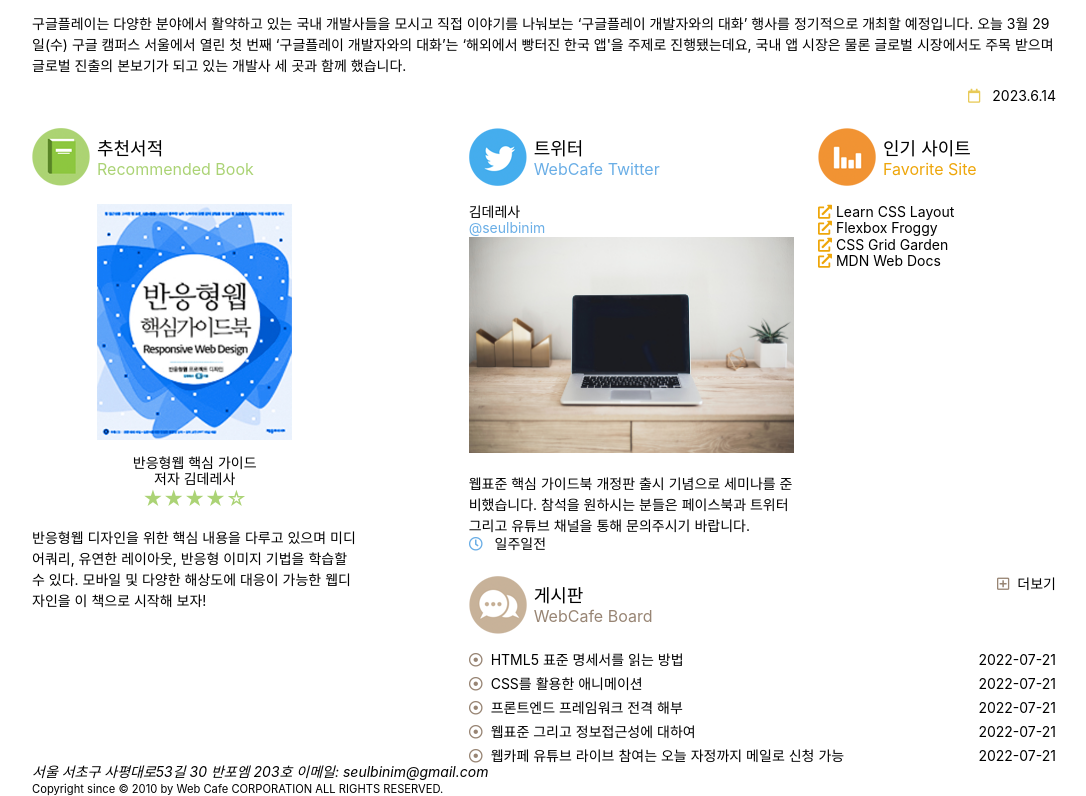
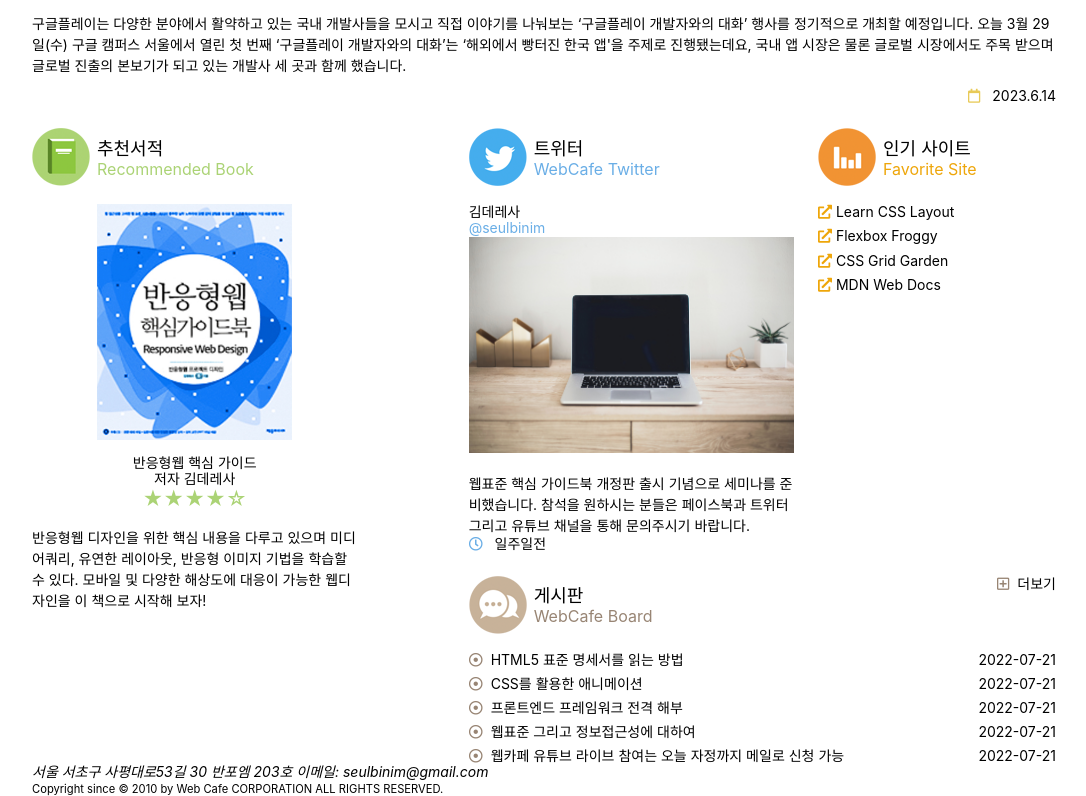
Before and after one commit to KIM-SHINHYE/KTDS-RWD, a plain HTML site: page index.html in a window 1280 px wide. Shown: the part 799-1595 px from the top of the page, without its empty margins (96-1182 px from the left). Drawn offline with Linux system fonts and the light colour scheme; a web font is replaced by a local one.

Commit message:
feat : 인기 사이트 스타일 완성

```diff
--- a/style/index.css
+++ b/style/index.css
@@ -278,6 +278,35 @@ iframe {
   right: 0;
 }
 
+/* 공통 인기사이트 */
+.favorite__list {
+  list-style: none;
+  padding-left: 0;
+}
+
+.favorite__item {
+  margin-top: var(--spacing-xs);
+}
+
+.favorite__link {
+  display: block;
+  position: relative;
+}
+
+.favorite__link:hover::after,
+.favorite__link:focus::after {
+  /* data-tooltip은 사용자가 만든 속성 */
+  content: attr(data-tooltip);
+  position: absolute;
+  top: 0.5em;
+  margin-left: 1em;
+  background: #000;
+  color: #fff;
+  padding: 0.5em;
+  border-radius: 5px;
+  font-size: var(--text-sm);
+}
+
   /* 모바일 디바이스 */
   /* 여기서 320보다 작게되면 스타일이 안먹힘, 따라서 공통을 먼저 정의 후 모바일(small) 재정의 태블릿(medium) -> 데스크탑(large) 이런 식으로 올라가야 함 */
 @media (min-width: 320px) and (max-width: 767px) {
```
